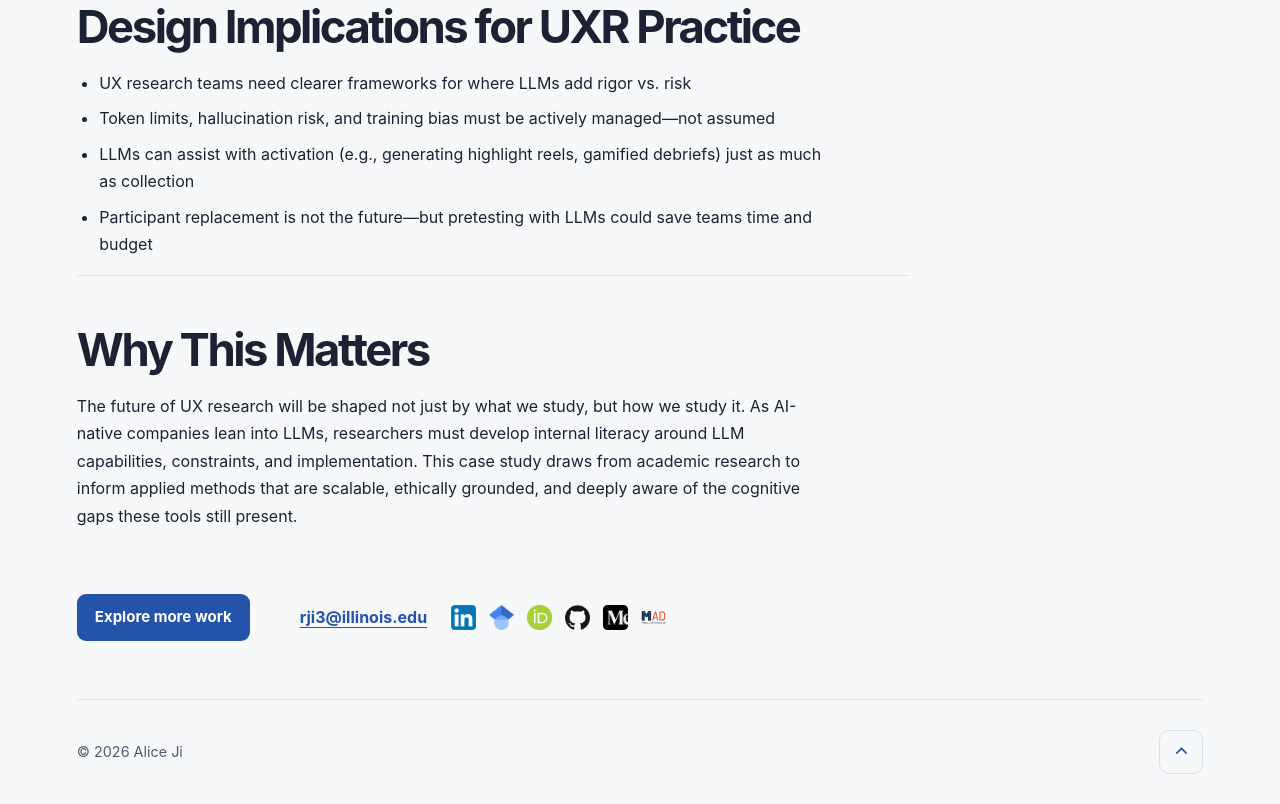
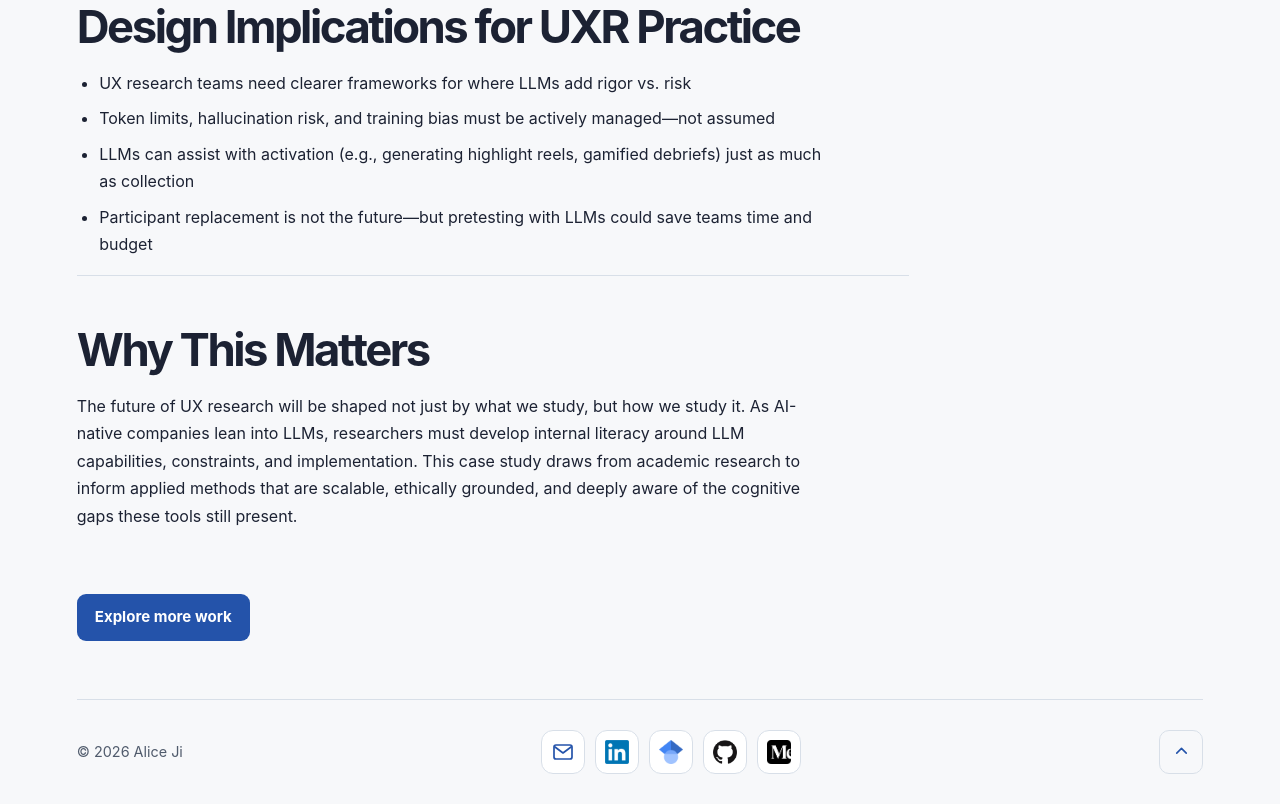
Before and after one commit to Alice-Ji/portfolio, a plain HTML site: page project/llmuxr.html in a window 1280 px wide. Shown: the part 5647-6451 px from the top of the page. Drawn offline with Linux system fonts and the light colour scheme.

Commit message:
Unify case study footers and adapt contact icons for dark mode

```diff
--- a/project/llmuxr.html
+++ b/project/llmuxr.html
@@ -356,32 +356,11 @@
           </nav>
         </aside>
       </div>
-      <div class="case-end"><a class="primary" href="../index.html#work">Explore more work</a><section class="contact-section">
-        <a href="mailto:rji3@illinois.edu" class="contact-email">rji3@illinois.edu</a>
-        <div class="social-links">
-          <a href="https://www.linkedin.com/in/alice-ji-8a4b2a161/" target="_blank" rel="noopener noreferrer">
-            <img src="../assets/LinkedIn.png" alt="LinkedIn" title="LinkedIn">
-          </a>
-          <a href="https://scholar.google.com/citations?hl=en&amp;user=CVlgqCAAAAAJ" target="_blank" rel="noopener noreferrer">
-            <img src="../assets/GoogleScholarLogo.png" alt="Google Scholar" title="Google Scholar">
-          </a>
-          <a href="https://orcid.org/0009-0009-3730-8272" target="_blank" rel="noopener noreferrer">
-            <img src="../assets/ORCID.png" alt="ORCID" title="ORCID">
-          </a>
-          <a href="https://github.com/Alice-Ji" target="_blank" rel="noopener noreferrer">
-            <img src="../assets/github.png" alt="Github" title="Github">
-          </a>
-          <a href="https://medium.com/@alice-ji" target="_blank" rel="noopener noreferrer">
-            <img src="../assets/medium.png" alt="Medium" title="Medium">
-          </a><a href="https://madlabresearch.web.illinois.edu/" target="_blank" rel="noopener noreferrer">
-            <img src="../assets/madlab.png" alt="MadLab" title="MadLab">
-          </a>
-        </div>
-      </section></div>
+      <div class="case-end"><a class="primary" href="../index.html#work">Explore more work</a></div>
     </div>
   </main>
   <footer class="site-footer wrap">
-    <span>© 2026 Alice Ji</span>
+    <span>© 2026 Alice Ji</span><nav class="footer-links" aria-label="Contact and profiles"><a href="mailto:aliceji.work@gmail.com" aria-label="Email" title="Email"><svg viewbox="0 0 24 24" width="24" height="24" fill="none" stroke="currentColor" stroke-width="1.7" stroke-linecap="round" stroke-linejoin="round" aria-hidden="true"><rect x="3" y="5" width="18" height="14" rx="2"></rect><path d="m4 7 8 6 8-6"></path></svg></a><a href="https://www.linkedin.com/in/alice-ji-8a4b2a161/" target="_blank" rel="noopener" aria-label="LinkedIn" title="LinkedIn"><img src="../assets/LinkedIn.png" width="24" height="24" alt=""></a><a href="https://scholar.google.com/citations?hl=en&amp;user=CVlgqCAAAAAJ" target="_blank" rel="noopener" aria-label="Google Scholar" title="Google Scholar"><img src="../assets/GoogleScholarLogo.png" width="24" height="24" alt=""></a><a href="https://github.com/Alice-Ji" target="_blank" rel="noopener" aria-label="GitHub" title="GitHub"><img src="../assets/github.png" width="24" height="24" alt=""></a><a href="https://medium.com/@alice-ji" target="_blank" rel="noopener" aria-label="Medium" title="Medium"><img src="../assets/medium.png" width="24" height="24" alt=""></a></nav>
     <a class="nav-button up-button" href="#top" aria-label="Back to top" title="Back to top">
       <svg width="19" height="19" viewBox="0 0 24 24" fill="none" stroke="currentColor" stroke-width="2" stroke-linecap="round" stroke-linejoin="round" aria-hidden="true" focusable="false"><path d="m6 14 6-6 6 6"/></svg>
     </a>
--- a/styles.css
+++ b/styles.css
@@ -260,7 +260,13 @@ button { font: inherit; cursor: pointer; }
 }
 .footer-links img { width: 24px; height: 24px; object-fit: contain; }
 .footer-links a:hover { border-color: #2453aa; }
-[data-theme="dark"] .footer-links a { color: #2453aa; }
+[data-theme="dark"] .footer-links a {
+  color: var(--ink);
+  background: var(--panel);
+}
+[data-theme="dark"] .footer-links img {
+  filter: grayscale(1) invert(1);
+}
 @media (prefers-reduced-motion: no-preference) {
   .footer-links a { transition: transform .2s ease, border-color .2s ease; }
   .footer-links a:active { transform: scale(.94); }
```
Also changed, not shown: project/affordance.html (+2 -23 lines), project/aiwriting.html (+2 -20 lines), project/aws.html (+1 -1 lines), project/donut.html (+2 -20 lines), project/gacha.html (+2 -20 lines), project/pharmaad.html (+2 -20 lines), project/shoppable.html (+2 -20 lines), project/superhuman.html (+2 -20 lines), project/todolist.html (+2 -20 lines).
